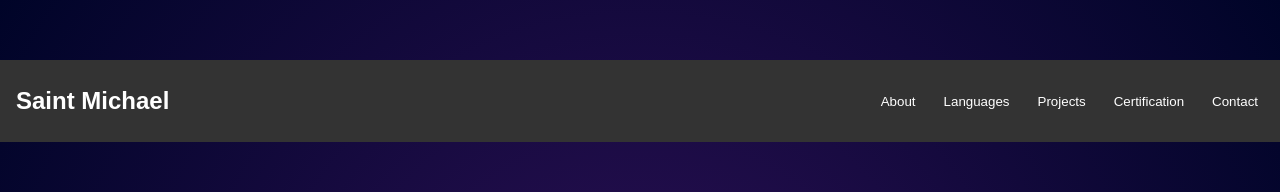
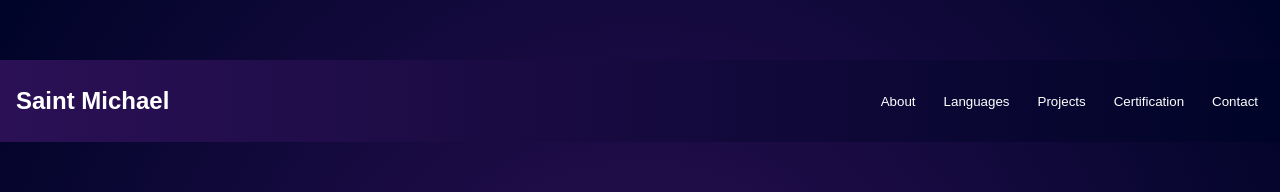
Before and after one commit to StMichael9/Portfolio, a React (Create React App) app in the folder my-react-app/: page / in a window 1280 px wide. Shown: the top 192 px of the page. Built offline with nearby package versions, Linux system fonts and the light colour scheme.

Commit message:
Adjusted NavBar color

```diff
--- a/my-react-app/src/App.css
+++ b/my-react-app/src/App.css
@@ -49,7 +49,8 @@ body::before {
   justify-content: space-between;
   align-items: center;
   padding: 1rem;
-  background-color: #333;
+  background-color: rgba(240, 240, 240, 0.1);
+  background: linear-gradient(to right, #2b1055, #000428);
   color: white;
 }
 
```
